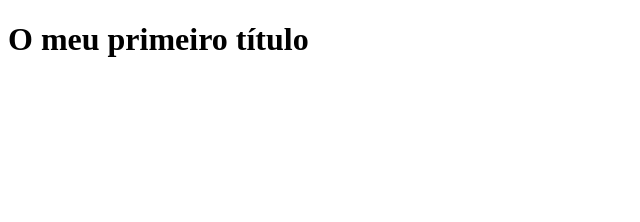
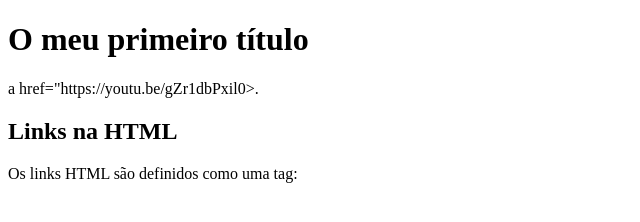
Before and after one commit to AfonsoEsteves/Test-1, a plain HTML site: page index.html in a window 1280 px wide. Shown: the whole page, without its empty margins (0-640 px from the left). Drawn offline with Linux system fonts and the light colour scheme.

Commit message:
Update index.html

```diff
--- a/index.html
+++ b/index.html
@@ -6,3 +6,7 @@
 
 </body>
 </html>
+
+a href="https://youtu.be/gZr1dbPxil0>.</a>
+<h2>Links na HTML</h2>
+<p>Os links HTML são definidos como uma tag:</p>
```
